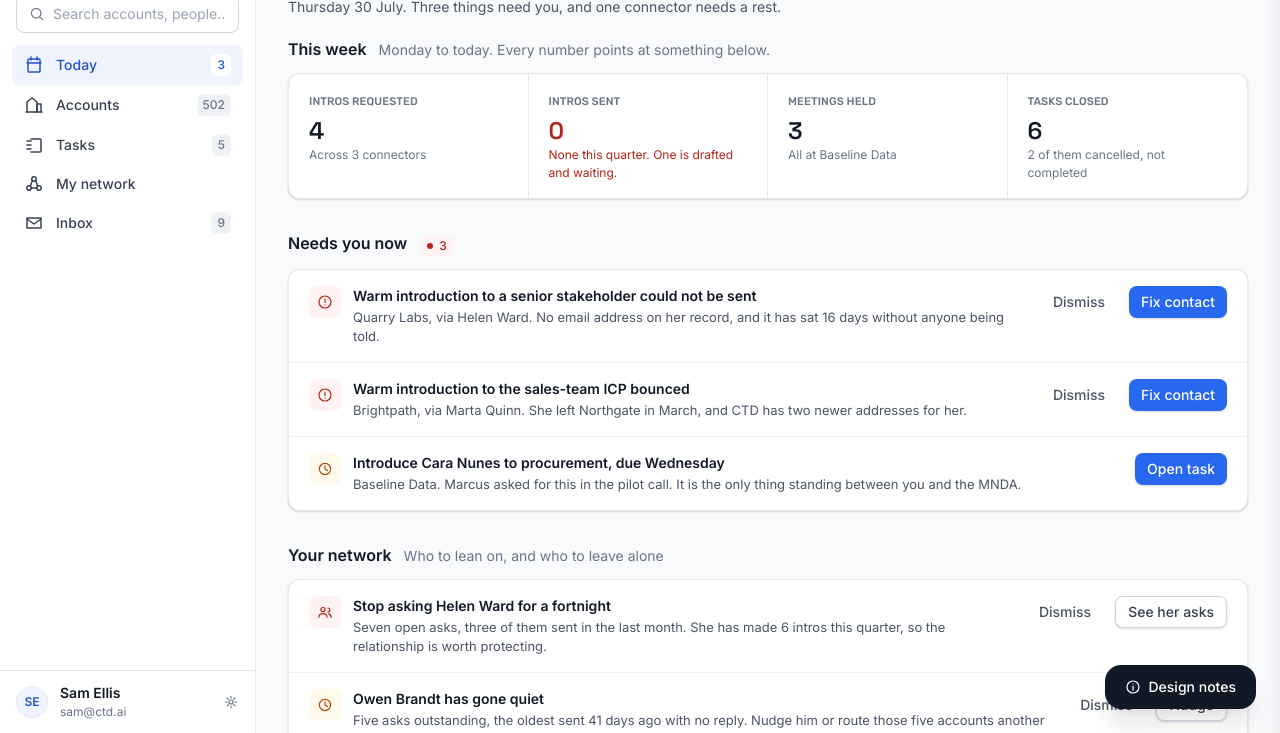
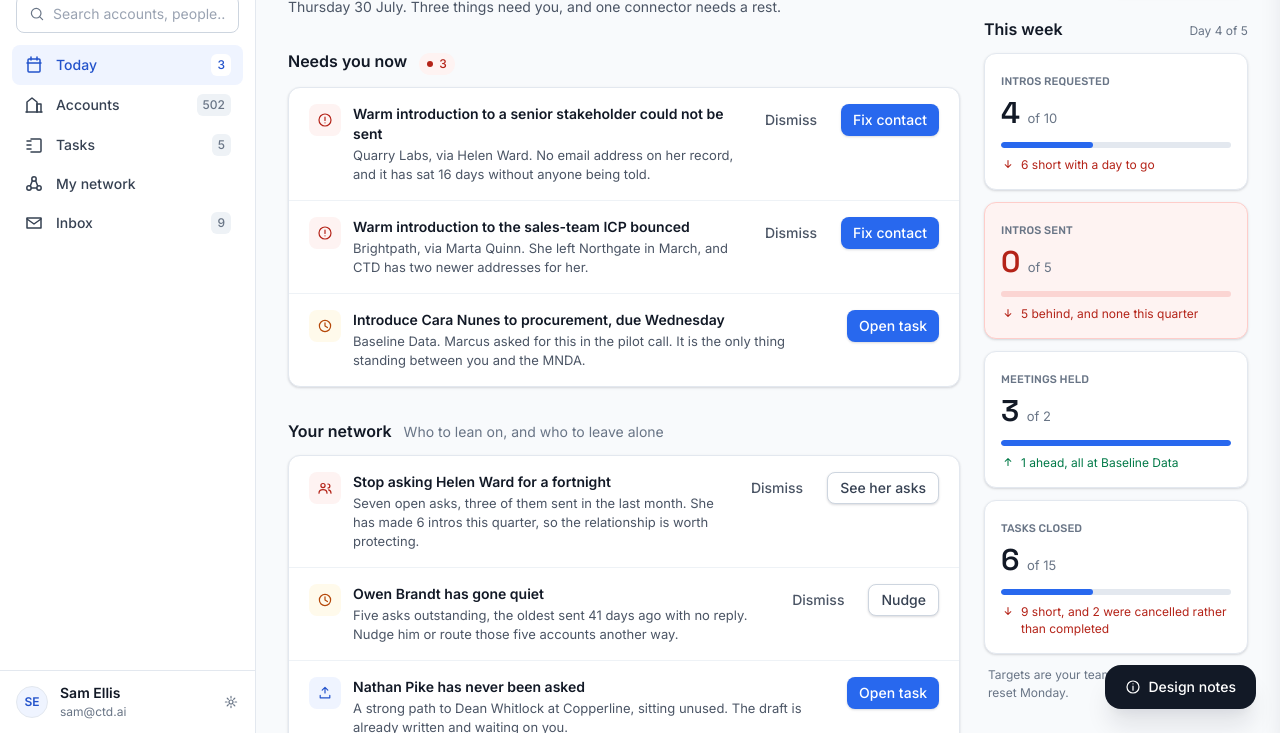
Before and after one commit to ctd-ian/bdr-agent, a plain HTML site: page index.html in a window 1280 px wide. Shown: the part 67-800 px from the top of the page. Drawn offline with Linux system fonts and the light colour scheme.

Commit message:
Today: sticky stats column with targets and pace

```diff
--- a/index.html
+++ b/index.html
@@ -506,6 +506,23 @@ tbody tr.rowlink:hover{background:var(--gray-50);cursor:pointer}
 .weekbar .c:last-child{border-right:none}
 .weekbar .c .n{font-family:var(--font-display);font-size:24px;line-height:30px;font-weight:600;letter-spacing:-.02em;color:var(--gray-900);margin-top:var(--s3)}
 
+
+/* Today: doing on the left, standing on the right and always in view */
+.today-grid{display:grid;grid-template-columns:minmax(0,1fr) 264px;gap:var(--s8);align-items:start}
+.today-side{position:sticky;top:var(--s8);display:flex;flex-direction:column;gap:var(--s5)}
+.today-side .head{display:flex;align-items:baseline;justify-content:space-between;gap:var(--s4)}
+.statcard{border:1px solid var(--gray-200);border-radius:var(--r-xl);background:#fff;box-shadow:var(--sh-sm);padding:var(--s6)}
+.statcard.alarm{border-color:var(--error-200);background:var(--error-50)}
+.statcard .r1{display:flex;align-items:baseline;gap:var(--s4);margin-top:var(--s3)}
+.statcard .n{font-family:var(--font-display);font-size:30px;line-height:34px;font-weight:600;letter-spacing:-.02em;color:var(--gray-900)}
+.statcard.alarm .n{color:var(--error-700)}
+.statcard .of{font-size:13px;color:var(--gray-500)}
+.bar{height:6px;border-radius:3px;background:var(--gray-200);margin-top:var(--s5);overflow:hidden}
+.statcard.alarm .bar{background:#FBD5D3}
+.bar i{display:block;height:100%;border-radius:3px;background:var(--blue-600)}
+.statcard .pace{margin-top:var(--s4);font-size:12px;line-height:17px;display:flex;align-items:flex-start;gap:var(--s3)}
+@media (max-width:1080px){.today-grid{grid-template-columns:1fr}.today-side{position:static}}
+
 /* Design notes */
 .notes-toggle{position:fixed;right:var(--s8);bottom:var(--s8);z-index:60;background:var(--gray-900);color:#fff;border-radius:var(--r-2xl);height:44px;padding:0 var(--s7);display:inline-flex;align-items:center;gap:var(--s4);box-shadow:var(--sh-2xl);font-weight:500}
 .notes{position:fixed;top:0;right:0;bottom:0;width:470px;max-width:94vw;z-index:70;background:#fff;border-left:1px solid var(--gray-200);box-shadow:var(--sh-2xl);transform:translateX(100%);transition:transform .22s ease;display:flex;flex-direction:column}
@@ -594,14 +611,8 @@ tbody tr.rowlink:hover{background:var(--gray-50);cursor:pointer}
       <button class="btn btn-secondary">Dismiss all read</button>
     </div>
 
-    <div class="sec-title" style="margin-top:var(--s7)"><h2>This week</h2><span class="t-sm muted">Monday to today. Every number points at something below.</span></div>
-    <div class="weekbar" style="margin-bottom:var(--s9)">
-      <div class="c"><span class="label">Intros requested</span><div class="n">4</div><div class="t-xs muted">Across 3 connectors</div></div>
-      <div class="c"><span class="label">Intros sent</span><div class="n" style="color:var(--error-700)">0</div><div class="t-xs" style="color:var(--error-700)">None this quarter. One is drafted and waiting.</div></div>
-      <div class="c"><span class="label">Meetings held</span><div class="n">3</div><div class="t-xs muted">All at Baseline Data</div></div>
-      <div class="c"><span class="label">Tasks closed</span><div class="n">6</div><div class="t-xs muted">2 of them cancelled, not completed</div></div>
-    </div>
-
+    <div class="today-grid">
+      <div class="today-main">
     <div class="sec-title"><h2>Needs you now</h2><span class="badge badge-error"><span class="dot"></span>3</span></div>
     <div class="card tdblock">
         <div class="tdrow">
@@ -673,6 +684,40 @@ tbody tr.rowlink:hover{background:var(--gray-50);cursor:pointer}
         </div>
     </div>
 
+      </div>
+
+      <aside class="today-side">
+      <div class="head">
+        <h2 style="font-size:16px;line-height:24px;font-weight:600;color:var(--gray-900)">This week</h2>
+        <span class="t-xs muted">Day 4 of 5</span>
+      </div>
+      <div class="statcard">
+        <span class="label">Intros requested</span>
+        <div class="r1"><span class="n">4</span><span class="of">of 10</span></div>
+        <div class="bar"><i style="width:40%;background:var(--blue-600)"></i></div>
+        <div class="pace" style="color:var(--error-700)"><svg class="icon icon-xs" style="flex:0 0 14px;margin-top:1px" viewBox="0 0 20 20"><path d="M10 5v10M6 11l4 4 4-4"/></svg><span>6 short with a day to go</span></div>
+      </div>
+      <div class="statcard alarm">
+        <span class="label">Intros sent</span>
+        <div class="r1"><span class="n">0</span><span class="of">of 5</span></div>
+        <div class="bar"><i style="width:0%;background:var(--error)"></i></div>
+        <div class="pace" style="color:var(--error-700)"><svg class="icon icon-xs" style="flex:0 0 14px;margin-top:1px" viewBox="0 0 20 20"><path d="M10 5v10M6 11l4 4 4-4"/></svg><span>5 behind, and none this quarter</span></div>
+      </div>
+      <div class="statcard">
+        <span class="label">Meetings held</span>
+        <div class="r1"><span class="n">3</span><span class="of">of 2</span></div>
+        <div class="bar"><i style="width:100%;background:var(--blue-600)"></i></div>
+        <div class="pace" style="color:var(--success-700)"><svg class="icon icon-xs" style="flex:0 0 14px;margin-top:1px" viewBox="0 0 20 20"><path d="M10 15V5M6 9l4-4 4 4"/></svg><span>1 ahead, all at Baseline Data</span></div>
+      </div>
+      <div class="statcard">
+        <span class="label">Tasks closed</span>
+        <div class="r1"><span class="n">6</span><span class="of">of 15</span></div>
+        <div class="bar"><i style="width:40%;background:var(--blue-600)"></i></div>
+        <div class="pace" style="color:var(--error-700)"><svg class="icon icon-xs" style="flex:0 0 14px;margin-top:1px" viewBox="0 0 20 20"><path d="M10 5v10M6 11l4 4 4-4"/></svg><span>9 short, and 2 were cancelled rather than completed</span></div>
+      </div>
+      <p class="t-xs muted" style="padding:0 var(--s2)">Targets are your team's weekly pace. They reset Monday.</p>
+      </aside>
+    </div>
   </div>
 
   <div class="page wide" id="view-accounts" hidden>
@@ -3383,8 +3428,9 @@ tbody tr.rowlink:hover{background:var(--gray-50);cursor:pointer}
       <p style="margin-top:var(--s5)"><span class="strong">The rule.</span> An item earns a place on Today only if it is actionable now, would otherwise go unnoticed, and disappears once handled. Anything permanent belongs on Accounts or Tasks. Dismissing a row removes it, and an emptied block collapses to "Nothing here". A good day should produce a nearly blank page.</p>
       <p style="margin-top:var(--s5)">That rule exists because dashboards rot into exactly the disease this redesign cured. Every stakeholder adds a widget, nothing is ever removed, and within a year it is the Overview tab again: everything visible, nothing decidable. Blocks are capped at three items for the same reason. If four things are genuinely urgent, the fourth is a ranking problem, not a space problem.</p>
       <p style="margin-top:var(--s5)"><span class="strong">Your network</span> is the block that justifies the page. "Stop asking Helen Ward for a fortnight" is neither an account fact nor a task fact, and it has a shelf life, so it fits nowhere else in the product. The same block surfaces the opposite case: Nathan Pike has a strong path that has never once been used, with the draft already written.</p>
-      <p style="margin-top:var(--s5)"><span class="strong">This week sits on top, which cuts against the rubric.</span> It is the one block you cannot act on, so leading with it risks turning a triage page into a scoreboard. It earns the position only by staying diagnostic: every number points at something below it. Four requested against zero sent is the reason the network block matters, and two of the six closed tasks were cancelled rather than completed. If it ever grows a chart, it should move back down.</p>
-      <p style="margin-top:var(--s5)">It is deliberately unflattering. Four intros requested, <span class="strong">zero sent</span>, six tasks closed of which two were cancelled. A progress strip that only reports good news teaches people to ignore it.</p>
+      <p style="margin-top:var(--s5)"><span class="strong">Where the stats go was the hard part.</span> At the bottom they are never scrolled to. At the top they turn a triage page into a scoreboard. A sticky right-hand column resolves it: the wide left column is for doing, the narrow right column holds your standing and stays in view the whole way down. Impossible to avoid, impossible to mistake for the work.</p>
+      <p style="margin-top:var(--s5)"><span class="strong">Each stat carries its target.</span> A bare 0 is a fact; <span class="strong">0 of 5, five behind with a day to go</span> is a position. The bar shows pace, and "Day 4 of 5" calibrates whether behind is alarming or normal. Meetings sit ahead of target, because a column that is uniformly red gets tuned out.</p>
+      <p style="margin-top:var(--s5)">The numbers stay deliberately unflattering. Four intros requested, <span class="strong">zero sent</span>, six tasks closed of which two were cancelled. A progress strip that only reports good news teaches people to ignore it.</p>
     </div>
 
     <div class="note-block">
```
